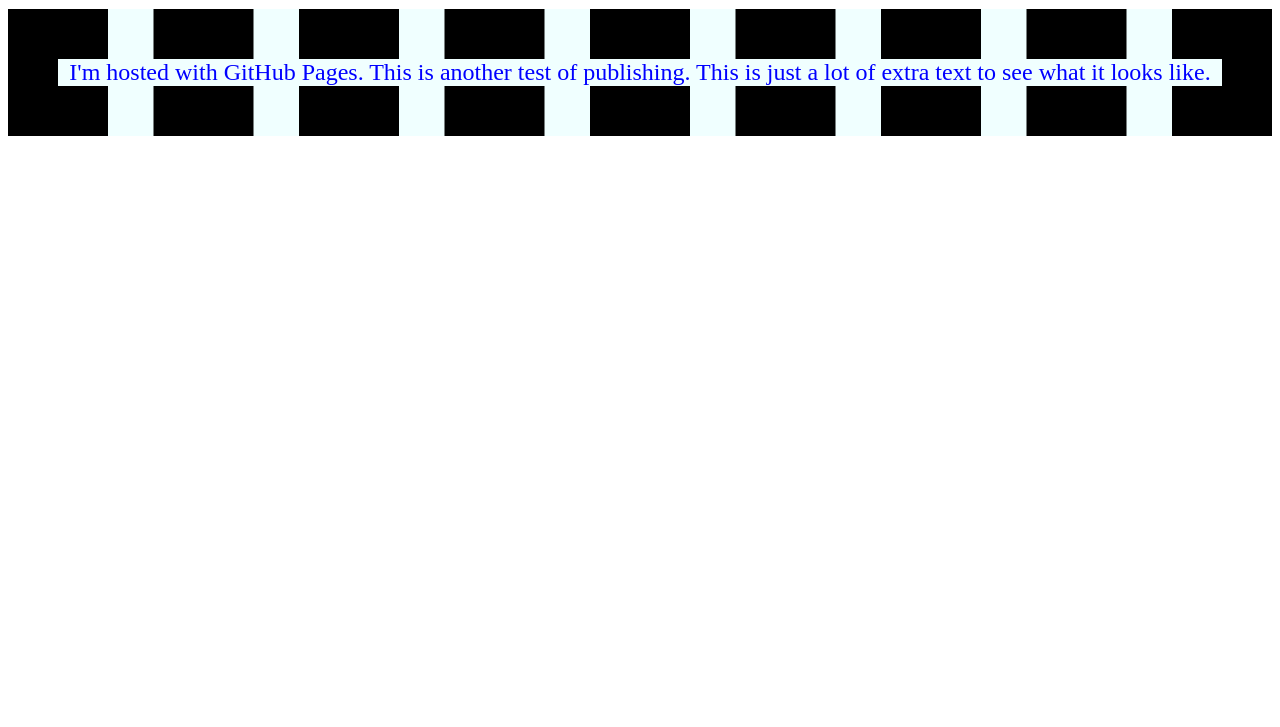
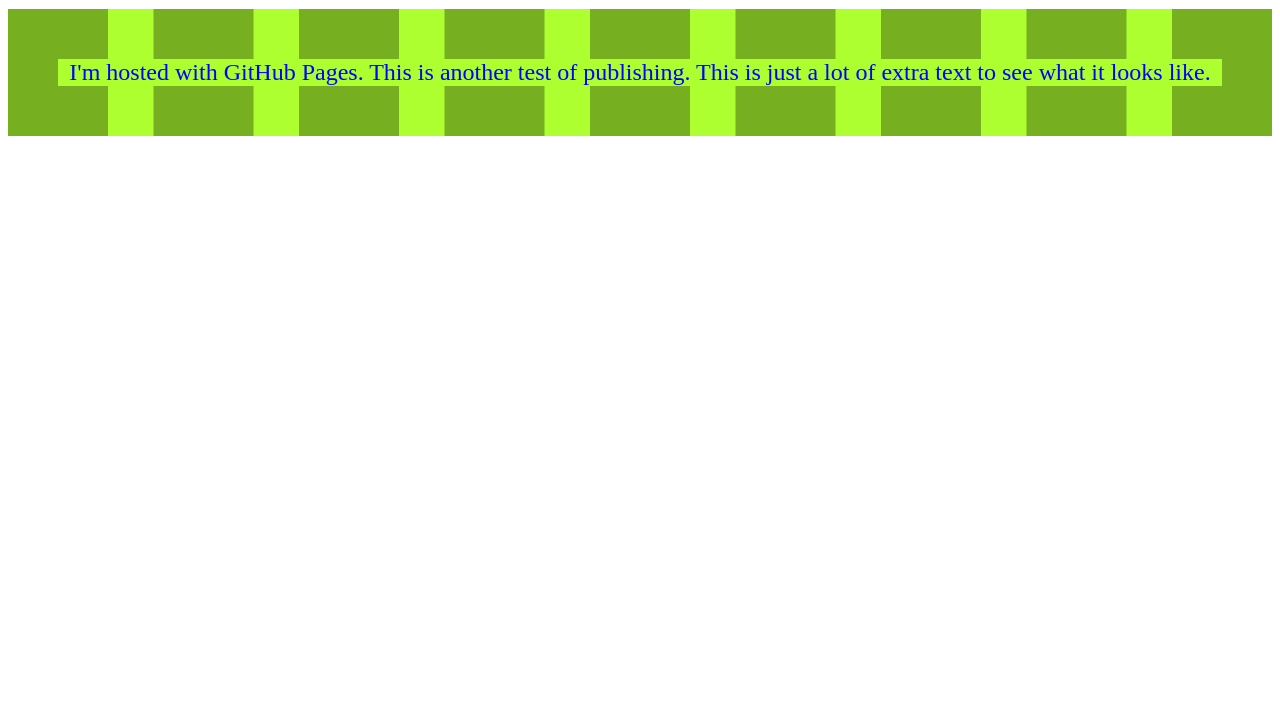
Before and after one commit to BOF3/Coursera-test-repository, a plain HTML site: page index.html in a window 1280 px wide. Shown: the part 73-800 px from the top of the page. Drawn offline with Linux system fonts and the light colour scheme.

Commit message:
Update index.html

```diff
--- a/index.html
+++ b/index.html
@@ -7,10 +7,10 @@
         color: blue;
         text-align: center;
         font-size: 150%;
-        background-color: azure;
+        background-color: greenyellow;
         box-sizing: border-box;
         border-width: 50px;
-        border-color: black;
+        border-color: rgba(0, 0, 0, 0.308);
         border-style: dashed;
         </style>
 </head>
```
